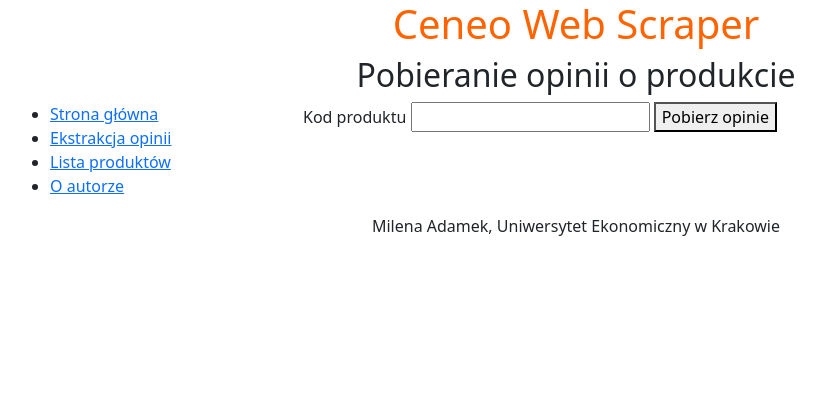
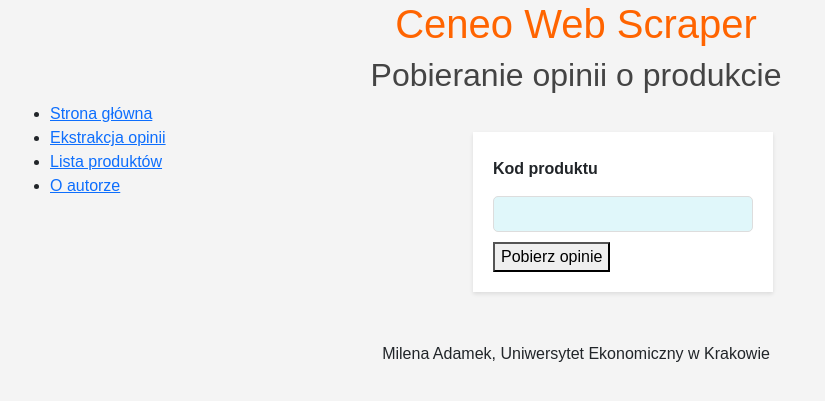
Before and after one commit to 4yaken4/CeneoWebScraper, a Flask app: page /extract in a window 1280 px wide. Shown: the top 401 px of the page, without its empty margins (64-889 px from the left). Run offline with Flask 3, Linux system fonts and the light colour scheme; some libraries are stand-ins or nearby versions.

Commit message:
2025-05-29 MA

```diff
--- a/app/static/style.css
+++ b/app/static/style.css
@@ -1,3 +1,78 @@
+/* Global Styles */
+body {
+    font-family: Arial, sans-serif;
+    margin: 0;
+    padding: 0;
+    background-color: #f4f4f4;
+}
+
 h1 {
-    color:  #ff6400
+    color:  #ff6400;
+    text-align: center
 }
+
+
+h2 {
+    color: #444;
+    text-align: center;
+}
+
+/* Form Page Styling */
+form {
+    width: 300px;
+    margin-left: 170px;
+    margin-right: auto;
+    margin-top: 30px;
+    margin-bottom: 50px;
+    background-color: #fff;
+    padding: 20px;
+    box-shadow: 0 2px 4px rgba(0, 0, 0, 0.1);
+}
+
+form label {
+    display: block;
+    margin: 5px 0 5px;
+    font-weight: bold;
+}
+
+form input,
+form select {
+    width: 100%;
+    padding: 5px;
+    margin: 10px 0;
+    background-color: #e0f7fa;
+    border: 1px solid #ddd;
+    border-radius: 5px;
+}
+
+.form-buttons {
+    display: flex;
+    justify-content: space-between;
+}
+
+/* Index Page Styling */
+
+.list {
+    margin-top: 30px;
+    margin-bottom: 50px;
+    text-align: center;
+    font-size: 25px;
+    flex: 1;
+    margin-left: 60px;
+    width: 500px;
+    background-color: hsl(0, 0%, 100%);
+    padding: 50px;
+    box-shadow: 0 2px 4px rgba(0, 0, 0, 0.1);
+  }
+
+.author{
+
+    flex: 1;
+    margin-left: 0px;
+    width: 700px;
+    background-color: hsl(0, 0%, 100%);
+    padding: 15px;
+    box-shadow: 0 2px 4px rgba(0, 0, 0, 0.1);
+
+
+}
--- a/app/views.py
+++ b/app/views.py
@@ -5,7 +5,7 @@ import pandas as pd
 import requests
 from bs4 import BeautifulSoup
 from flask import render_template, request, redirect, url_for
-from config import headers
+from app.config import headers
 from app import utils
 
 @app.route("/")
```
Also changed, not shown: app/templates/author.html (+8 -1 lines), app/templates/index.html (+7 -1 lines), app/templates/base.html (indentation only).
